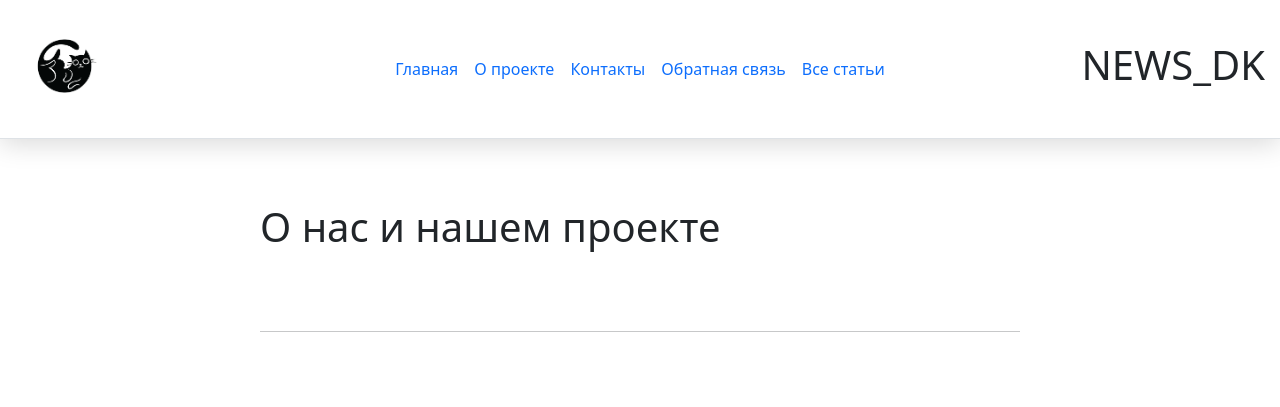
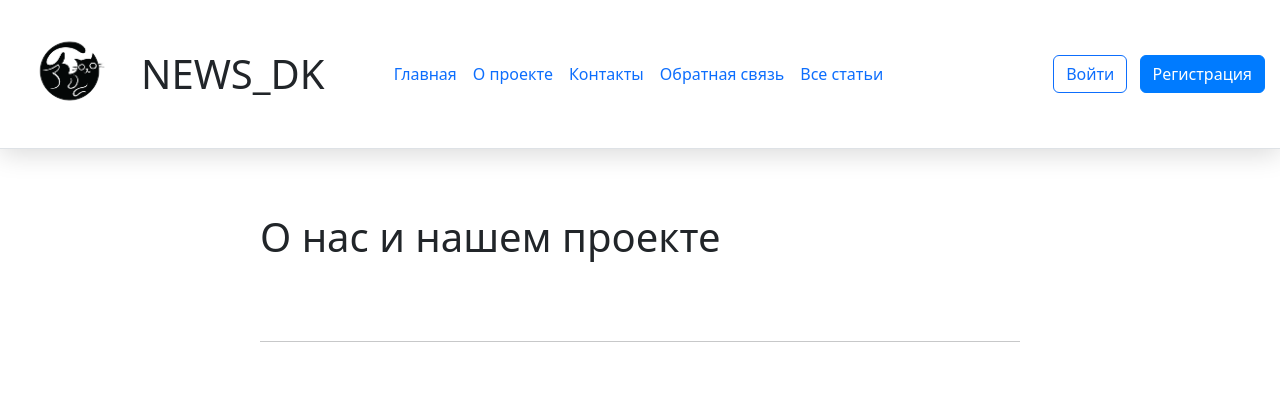
Before and after one commit to DKrey06/WEB_ProjectsDK, a Flask app: template 2.News_Blog_DK/templates/about.html in a window 1280 px wide. Shown: the top 407 px of the page. Run offline with Flask 3, Linux system fonts and the light colour scheme; the template is opened without the code that fills it, so the values that code supplies are empty; data comes from the database, SQL or seed files in the repository; parts of the project's set-up code (start-up, migrations or seed data) failed here and were passed over.

Commit message:
Refinement of the basic template, pressing of login buttons, text alignment

```diff
--- a/3.UPG_News_Blog_DK/static/css/main.css
+++ b/3.UPG_News_Blog_DK/static/css/main.css
@@ -13,8 +13,7 @@ header {
 }
 
 .header_img {
-	width: 50%;
-	max-width: 200px;
+	max-width: 110px;
 }
 
 .footer1_img {
--- a/3.UPG_News_Blog_DK/templates/base.html
+++ b/3.UPG_News_Blog_DK/templates/base.html
@@ -18,10 +18,16 @@
 	<div class="page">
 		<header
 			class="d-flex flex-wrap align-items-center justify-content-center justify-content-md-between py-3 mb-4 border-bottom">
-			<div class="col-md-3 mb-2 mb-md-0">
-				<a href="/" class="d-inline-flex link-body-emphasis text-decoration-none">
-					<img class='header_img' src="{{url_for('static',filename='images/LogoCat.png')}}" alt="Logo_Cat">
-				</a>
+			<div class="d-flex align-items-center">
+				<div class="me-3">
+					<a href="/" class="d-inline-flex link-body-emphasis text-decoration-none">
+						<img class='header_img' src="{{url_for('static',filename='images/LogoCat.png')}}"
+							alt="Logo_Cat">
+					</a>
+				</div>
+				<div>
+					<h1 class="mb-0">NEWS_DK</h1>
+				</div>
 			</div>
 			<ul class="nav col-12 col-md-auto mb-2 justify-content-center mb-md-0">
 				<li><a href="{{url_for('index')}}" class="nav-link px-2">Главная</a></li>
@@ -30,9 +36,27 @@
 				<li><a href="{{url_for('feedback')}}" class="nav-link px-2">Обратная связь</a></li>
 				<li><a href="{{url_for('articles')}}" class="nav-link px-2">Все статьи</a></li>
 			</ul>
+
 			<div class="col-md-3 text-end">
-				<h1>NEWS_DK</h1>
+				{% if current_user.is_authenticated %}
+				<div class="dropdown">
+					<button class="btn btn-outline-primary dropdown-toggle" type="button" data-bs-toggle="dropdown">
+						{{ current_user.name }}
+					</button>
+					<ul class="dropdown-menu">
+						<li><a class="dropdown-item" href="{{ url_for('create_article') }}">Создать статью</a></li>
+						<li>
+							<hr class="dropdown-divider">
+						</li>
+						<li><a class="dropdown-item" href="{{ url_for('logout') }}">Выйти</a></li>
+					</ul>
+				</div>
+				{% else %}
+				<a href="{{ url_for('login') }}" class="btn btn-outline-primary me-2">Войти</a>
+				<a href="{{ url_for('register') }}" class="btn btn-primary">Регистрация</a>
+				{% endif %}
 			</div>
+
 		</header>
 		<div class="content">
 			{% block content %}{% endblock %}
```
